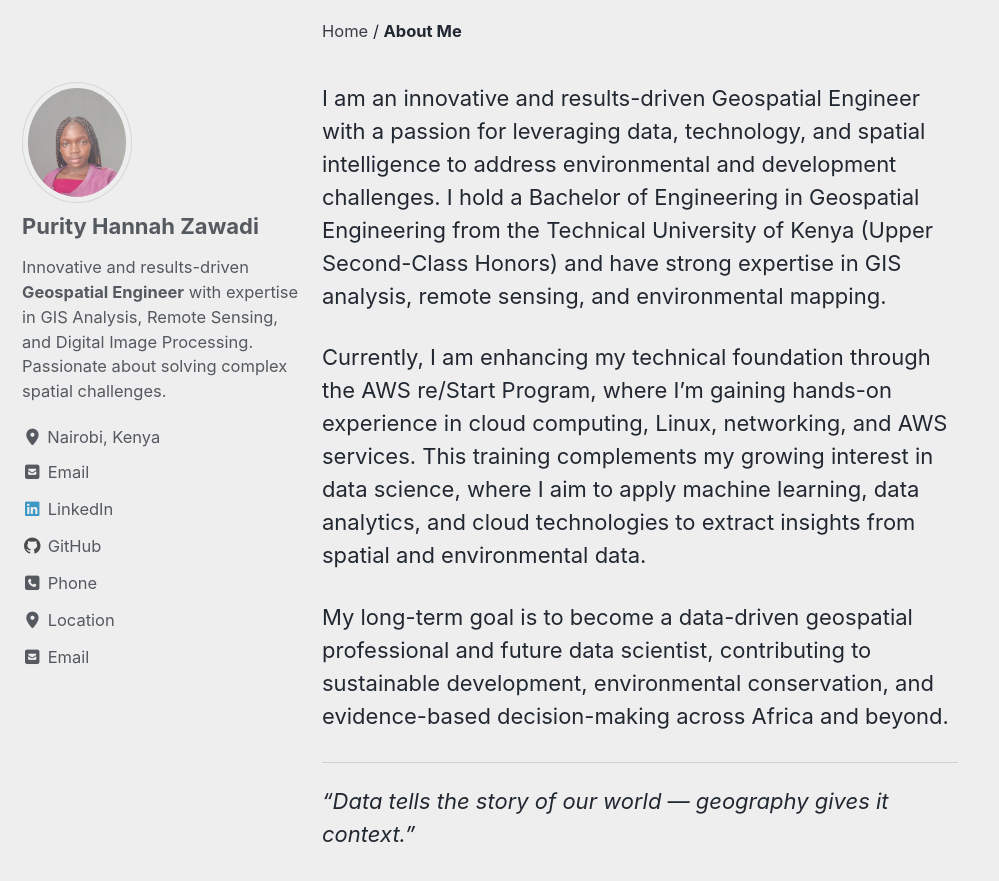
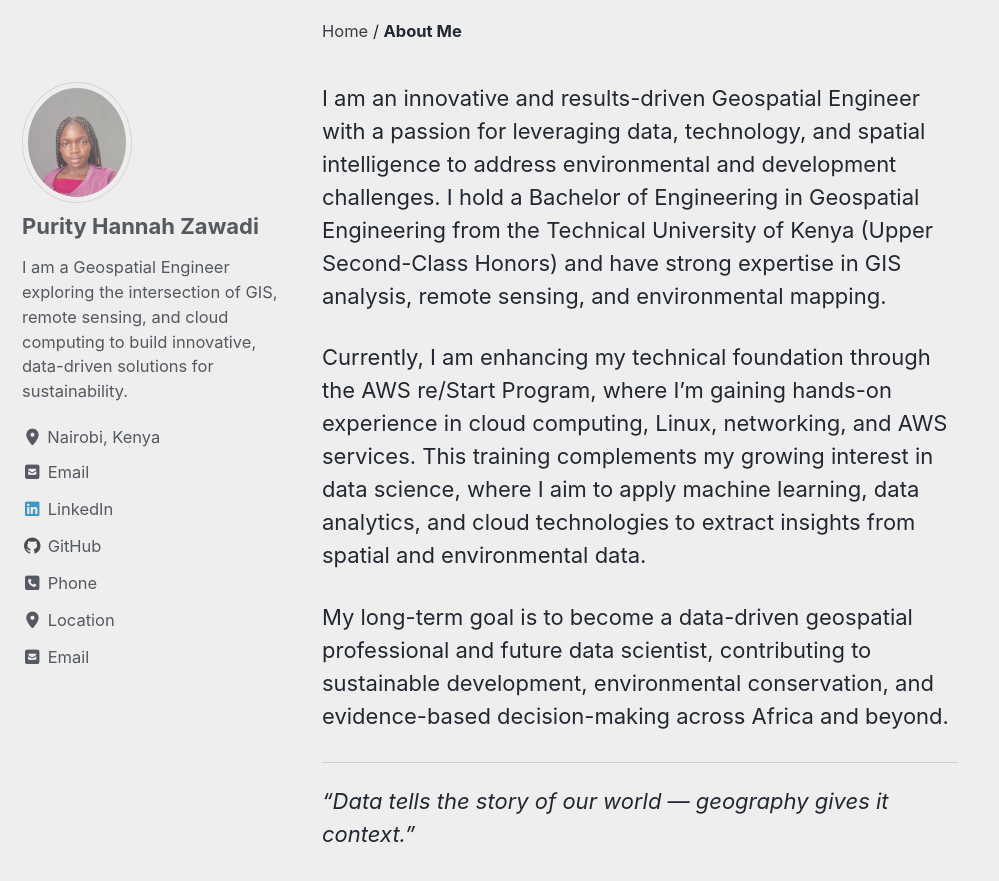
Before and after one commit to purityhannahzawadi/purityhannahzawadi.github.io, a Jekyll site: the page built from _pages/about.md, in a window 1280 px wide and 900 px high, scrolled down 391 px. Shown: the top 881 px of the window, without its empty margins (0-999 px from the left). Built offline with Jekyll 4.4.1, drawn with Linux system fonts in a browser that asks for light colours; cached includes are drawn as plain includes.

Commit message:
Update _config.yml

```diff
--- a/_config.yml
+++ b/_config.yml
@@ -115,7 +115,7 @@ analytics:
 author:
   name             : "Purity Hannah Zawadi"
   avatar           : "/assets/images/purity.jpg" # Add your professional photo here
-  bio              : "Innovative and results-driven **Geospatial Engineer** with expertise in GIS Analysis, Remote Sensing, and Digital Image Processing. Passionate about solving complex spatial challenges."
+  bio              : "I am a Geospatial Engineer exploring the intersection of GIS, remote sensing, and cloud computing to build innovative, data-driven solutions for sustainability."
   location         : "Nairobi, Kenya"
   email            : "hpurity.zawadi@gmail.com"
   links:
```
